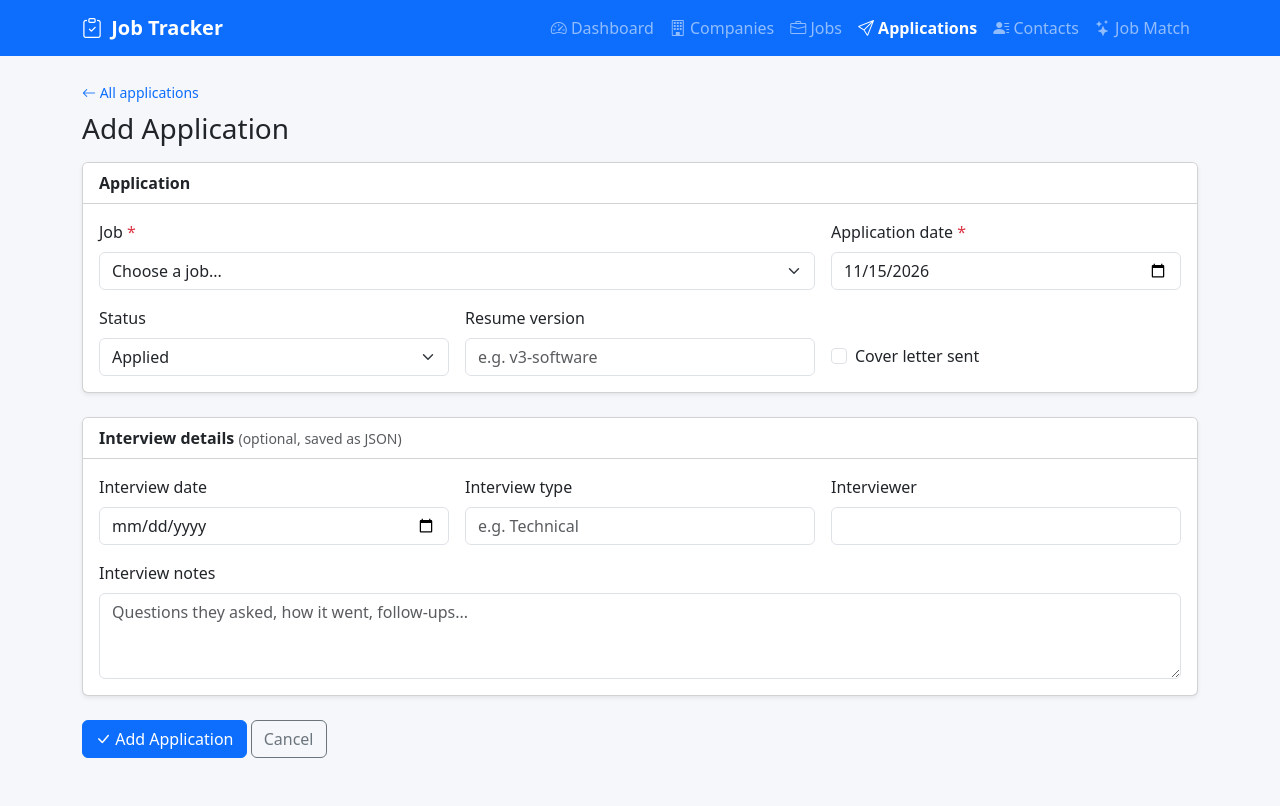
After one commit to imkemely/job-application-tracker, a Flask app: page /applications/add in a window 1280 px wide. The commit adds this page. Run offline with Flask 3, Linux system fonts and the light colour scheme; data comes from the database, SQL or seed files in the repository.

Commit message:
Add applications CRUD with status filter and interview JSON

```diff
--- a/app.py
+++ b/app.py
@@ -473,6 +473,198 @@ def delete_job(job_id):
 
 
 # ------------------------------------------------------------
+# Applications
+# ------------------------------------------------------------
+INTERVIEW_FIELDS = ["interview_date", "interview_type", "interviewer", "notes"]
+
+
+def job_choices():
+    """Jobs for the dropdown on the application form, labeled with the company."""
+    return query(
+        """
+        SELECT j.job_id, j.job_title, c.company_name
+        FROM jobs j
+        JOIN companies c ON c.company_id = j.company_id
+        ORDER BY c.company_name, j.job_title
+        """
+    )
+
+
+def validate_application(form):
+    """Pull application fields out of the form and check them. Returns (data, errors)."""
+    errors = []
+    data = {
+        "job_id": clean(form.get("job_id")),
+        "status": clean(form.get("status")) or "Applied",
+        "resume_version": clean(form.get("resume_version")),
+        "cover_letter_sent": form.get("cover_letter_sent") == "on",
+    }
+
+    if not data["job_id"]:
+        errors.append("Please choose a job.")
+    elif not query("SELECT 1 FROM jobs WHERE job_id = %s", (data["job_id"],), one=True):
+        errors.append("That job doesn't exist.")
+
+    application_date = clean(form.get("application_date"))
+    if not application_date:
+        errors.append("Application date is required.")
+    data["application_date"] = parse_date(errors, "Application date", application_date,
+                                          allow_future=False)
+
+    if data["status"] not in STATUSES:
+        errors.append("Please choose a valid status.")
+    check_length(errors, "Resume version", data["resume_version"], 50)
+
+    # Interview details are stored together as one JSON object
+    interview = {field: clean(form.get(field)) for field in INTERVIEW_FIELDS}
+    interview_date = parse_date(errors, "Interview date", interview["interview_date"])
+    if interview_date and data["application_date"] and interview_date < data["application_date"]:
+        errors.append("Interview date can't be before the application date.")
+    check_length(errors, "Interview type", interview["interview_type"], 50)
+    check_length(errors, "Interviewer", interview["interviewer"], 100)
+    check_length(errors, "Interview notes", interview["notes"], 2000)
+
+    data["interview"] = interview
+    # Only keep the fields that were filled in. Nothing filled in -> NULL.
+    filled = {key: value for key, value in interview.items() if value}
+    data["interview_data"] = json.dumps(filled) if filled else None
+
+    return data, errors
+
+
+def get_application_or_404(application_id):
+    application = query(
+        """
+        SELECT a.*, j.job_title, j.company_id, c.company_name
+        FROM applications a
+        JOIN jobs j      ON j.job_id = a.job_id
+        JOIN companies c ON c.company_id = j.company_id
+        WHERE a.application_id = %s
+        """,
+        (application_id,),
+        one=True,
+    )
+    if application is None:
+        abort(404)
+    interview = load_json(application.get("interview_data"), {})
+    application["interview"] = interview if isinstance(interview, dict) else {}
+    return application
+
+
+def save_application_params(data):
+    keys = ["job_id", "application_date", "status", "resume_version",
+            "cover_letter_sent", "interview_data"]
+    return {key: data[key] for key in keys}
+
+
+@app.route("/applications")
+def applications():
+    status = clean(request.args.get("status"))
+
+    sql = """
+        SELECT a.*, j.job_title, c.company_name,
+               JSON_UNQUOTE(JSON_EXTRACT(a.interview_data, '$.interview_date')) AS interview_date
+        FROM applications a
+        JOIN jobs j      ON j.job_id = a.job_id
+        JOIN companies c ON c.company_id = j.company_id
+    """
+    params = []
+    if status in STATUSES:
+        sql += " WHERE a.status = %s"
+        params.append(status)
+    sql += " ORDER BY a.application_date DESC, a.application_id DESC"
+    rows = query(sql, params)
+
+    # How many applications are in each status, for the filter buttons
+    counts = {row["status"]: row["n"] for row in query(
+        "SELECT status, COUNT(*) AS n FROM applications GROUP BY status")}
+    total = sum(counts.values())
+
+    return render_template("applications.html", applications=rows, status=status or "",
+                           counts=counts, total=total)
+
+
+@app.route("/applications/<int:application_id>")
+def application_detail(application_id):
+    application = get_application_or_404(application_id)
+    return render_template("application_detail.html", application=application)
+
+
+@app.route("/applications/add", methods=["GET", "POST"])
+def add_application():
+    if request.method == "POST":
+        data, errors = validate_application(request.form)
+        if errors:
+            for error in errors:
+                flash(error, "danger")
+            return render_template("application_form.html", application=data, mode="add",
+                                   jobs=job_choices())
+
+        new_id = execute(
+            """
+            INSERT INTO applications (job_id, application_date, status, resume_version,
+                                      cover_letter_sent, interview_data)
+            VALUES (%(job_id)s, %(application_date)s, %(status)s, %(resume_version)s,
+                    %(cover_letter_sent)s, %(interview_data)s)
+            """,
+            save_application_params(data),
+        )
+        flash("Application added.", "success")
+        return redirect(url_for("application_detail", application_id=new_id))
+
+    # ?job_id=4 pre-selects the job (used by "Add application" on a job page)
+    application = {
+        "job_id": request.args.get("job_id"),
+        "application_date": date.today().isoformat(),
+        "status": "Applied",
+        "interview": {},
+    }
+    return render_template("application_form.html", application=application, mode="add",
+                           jobs=job_choices())
+
+
+@app.route("/applications/<int:application_id>/edit", methods=["GET", "POST"])
+def edit_application(application_id):
+    application = get_application_or_404(application_id)
+
+    if request.method == "POST":
+        data, errors = validate_application(request.form)
+        data["application_id"] = application_id
+        if errors:
+            for error in errors:
+                flash(error, "danger")
+            return render_template("application_form.html", application=data, mode="edit",
+                                   jobs=job_choices())
+
+        params = save_application_params(data)
+        params["application_id"] = application_id
+        execute(
+            """
+            UPDATE applications
+            SET job_id = %(job_id)s, application_date = %(application_date)s,
+                status = %(status)s, resume_version = %(resume_version)s,
+                cover_letter_sent = %(cover_letter_sent)s, interview_data = %(interview_data)s
+            WHERE application_id = %(application_id)s
+            """,
+            params,
+        )
+        flash("Application updated.", "success")
+        return redirect(url_for("application_detail", application_id=application_id))
+
+    return render_template("application_form.html", application=application, mode="edit",
+                           jobs=job_choices())
+
+
+@app.route("/applications/<int:application_id>/delete", methods=["POST"])
+def delete_application(application_id):
+    application = get_application_or_404(application_id)
+    execute("DELETE FROM applications WHERE application_id = %s", (application_id,))
+    flash(f"Deleted your application for {application['job_title']} at "
+          f"{application['company_name']}.", "success")
+    return redirect(url_for("applications"))
+
+
+# ------------------------------------------------------------
 # Error pages
 # ------------------------------------------------------------
 @app.errorhandler(mysql.connector.Error)
--- /dev/null
+++ b/templates/application_form.html
@@ -0,0 +1,115 @@
+{% extends "base.html" %}
+{% block title %}{{ 'Add Application' if mode == 'add' else 'Edit Application' }}{% endblock %}
+
+{% block content %}
+{% set iv = application.interview or {} %}
+
+<a href="{{ url_for('applications') }}" class="text-decoration-none small">
+    <i class="bi bi-arrow-left"></i> All applications
+</a>
+
+<h1 class="h3 mt-2 mb-3">{{ 'Add Application' if mode == 'add' else 'Edit Application' }}</h1>
+
+{% if not jobs %}
+<div class="alert alert-warning">
+    You need at least one job before you can add an application.
+    <a href="{{ url_for('add_job') }}">Add a job first.</a>
+</div>
+{% endif %}
+
+<form method="post" novalidate>
+    <div class="card shadow-sm mb-4">
+        <div class="card-header bg-white fw-semibold">Application</div>
+        <div class="card-body">
+            <div class="row g-3">
+                <div class="col-md-8">
+                    <label for="job_id" class="form-label">Job <span class="text-danger">*</span></label>
+                    <select class="form-select" id="job_id" name="job_id" required>
+                        <option value="">Choose a job...</option>
+                        {% for j in jobs %}
+                            <option value="{{ j.job_id }}"
+                                {% if application.job_id and application.job_id|string == j.job_id|string %}selected{% endif %}>
+                                {{ j.company_name }} · {{ j.job_title }}
+                            </option>
+                        {% endfor %}
+                    </select>
+                </div>
+                <div class="col-md-4">
+                    <label for="application_date" class="form-label">Application date <span class="text-danger">*</span></label>
+                    <input type="date" class="form-control" id="application_date" name="application_date"
+                           max="{{ today }}" required value="{{ application.application_date or '' }}">
+                </div>
+
+                <div class="col-md-4">
+                    <label for="status" class="form-label">Status</label>
+                    <select class="form-select" id="status" name="status">
+                        {% for s in STATUSES %}
+                            <option value="{{ s }}" {% if application.status == s %}selected{% endif %}>{{ s }}</option>
+                        {% endfor %}
+                    </select>
+                </div>
+                <div class="col-md-4">
+                    <label for="resume_version" class="form-label">Resume version</label>
+                    <input type="text" class="form-control" id="resume_version" name="resume_version"
+                           maxlength="50" placeholder="e.g. v3-software" value="{{ application.resume_version or '' }}">
+                </div>
+                <div class="col-md-4 d-flex align-items-end">
+                    <div class="form-check mb-2">
+                        <input class="form-check-input" type="checkbox" id="cover_letter_sent" name="cover_letter_sent"
+                               {% if application.cover_letter_sent %}checked{% endif %}>
+                        <label class="form-check-label" for="cover_letter_sent">Cover letter sent</label>
+                    </div>
+                </div>
+            </div>
+        </div>
+    </div>
+
+    <div class="card shadow-sm">
+        <div class="card-header bg-white">
+            <span class="fw-semibold">Interview details</span>
+            <span class="text-muted small">(optional, saved as JSON)</span>
+        </div>
+        <div class="card-body">
+            <div class="row g-3">
+                <div class="col-md-4">
+                    <label for="interview_date" class="form-label">Interview date</label>
+                    <input type="date" class="form-control" id="interview_date" name="interview_date"
+                           value="{{ iv.interview_date or '' }}">
+                </div>
+                <div class="col-md-4">
+                    <label for="interview_type" class="form-label">Interview type</label>
+                    <input type="text" class="form-control" id="interview_type" name="interview_type"
+                           maxlength="50" list="interview_types" placeholder="e.g. Technical"
+                           value="{{ iv.interview_type or '' }}">
+                    <datalist id="interview_types">
+                        <option value="Phone Screen">
+                        <option value="Video">
+                        <option value="Technical">
+                        <option value="Behavioral">
+                        <option value="Onsite">
+                        <option value="Final Round">
+                    </datalist>
+                </div>
+                <div class="col-md-4">
+                    <label for="interviewer" class="form-label">Interviewer</label>
+                    <input type="text" class="form-control" id="interviewer" name="interviewer"
+                           maxlength="100" value="{{ iv.interviewer or '' }}">
+                </div>
+                <div class="col-12">
+                    <label for="notes" class="form-label">Interview notes</label>
+                    <textarea class="form-control" id="notes" name="notes" rows="3" maxlength="2000"
+                              placeholder="Questions they asked, how it went, follow-ups...">{{ iv.notes or '' }}</textarea>
+                </div>
+            </div>
+        </div>
+    </div>
+
+    <div class="mt-4">
+        <button type="submit" class="btn btn-primary" {% if not jobs %}disabled{% endif %}>
+            <i class="bi bi-check-lg"></i> {{ 'Add Application' if mode == 'add' else 'Save Changes' }}
+        </button>
+        <a href="{{ url_for('application_detail', application_id=application.application_id) if mode == 'edit' else url_for('applications') }}"
+           class="btn btn-outline-secondary">Cancel</a>
+    </div>
+</form>
+{% endblock %}
```
Also changed, not shown: templates/application_detail.html (added, +82 -0 lines), templates/applications.html (added, +91 -0 lines), templates/job_detail.html (+7 -2 lines).
